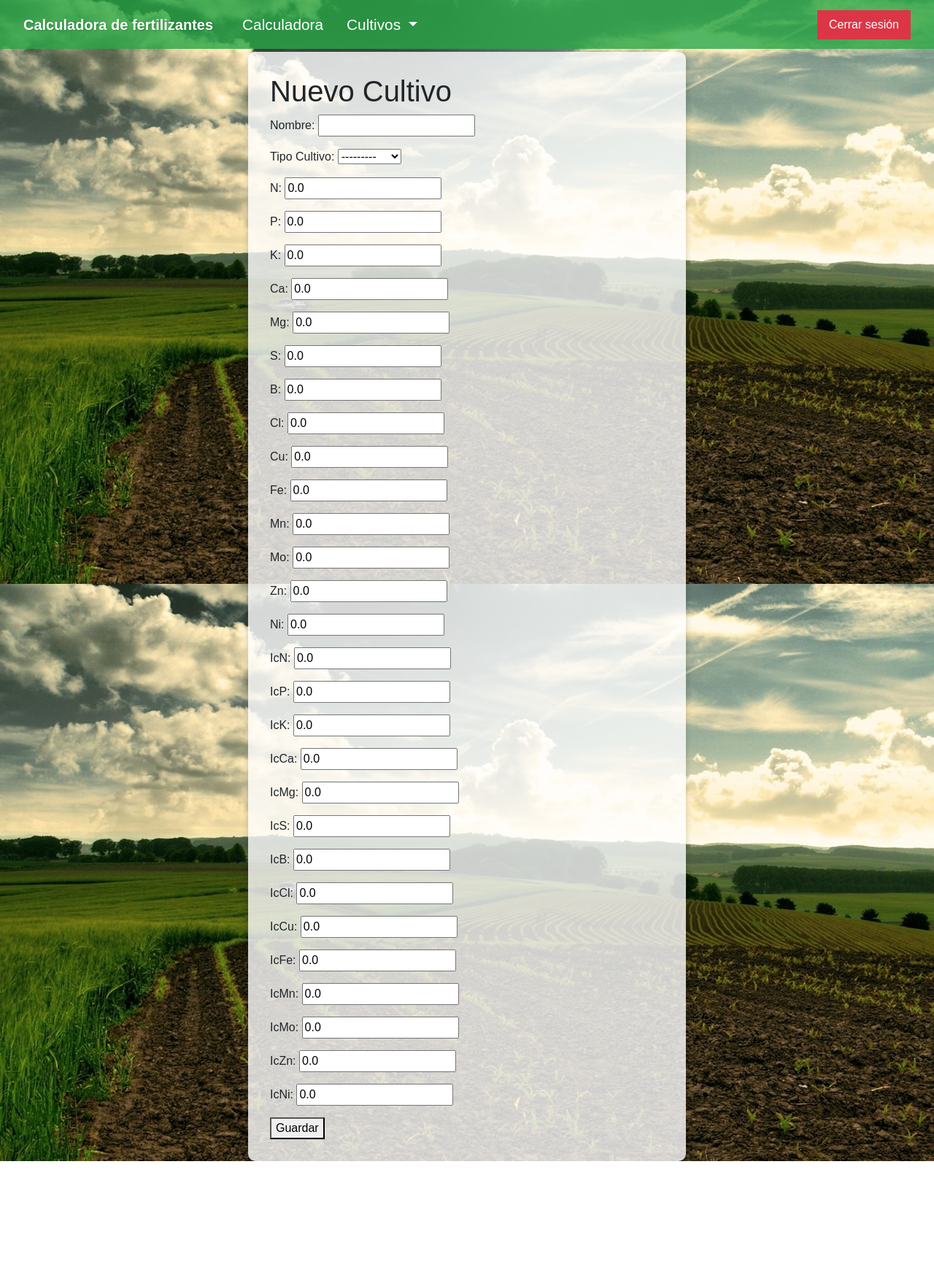
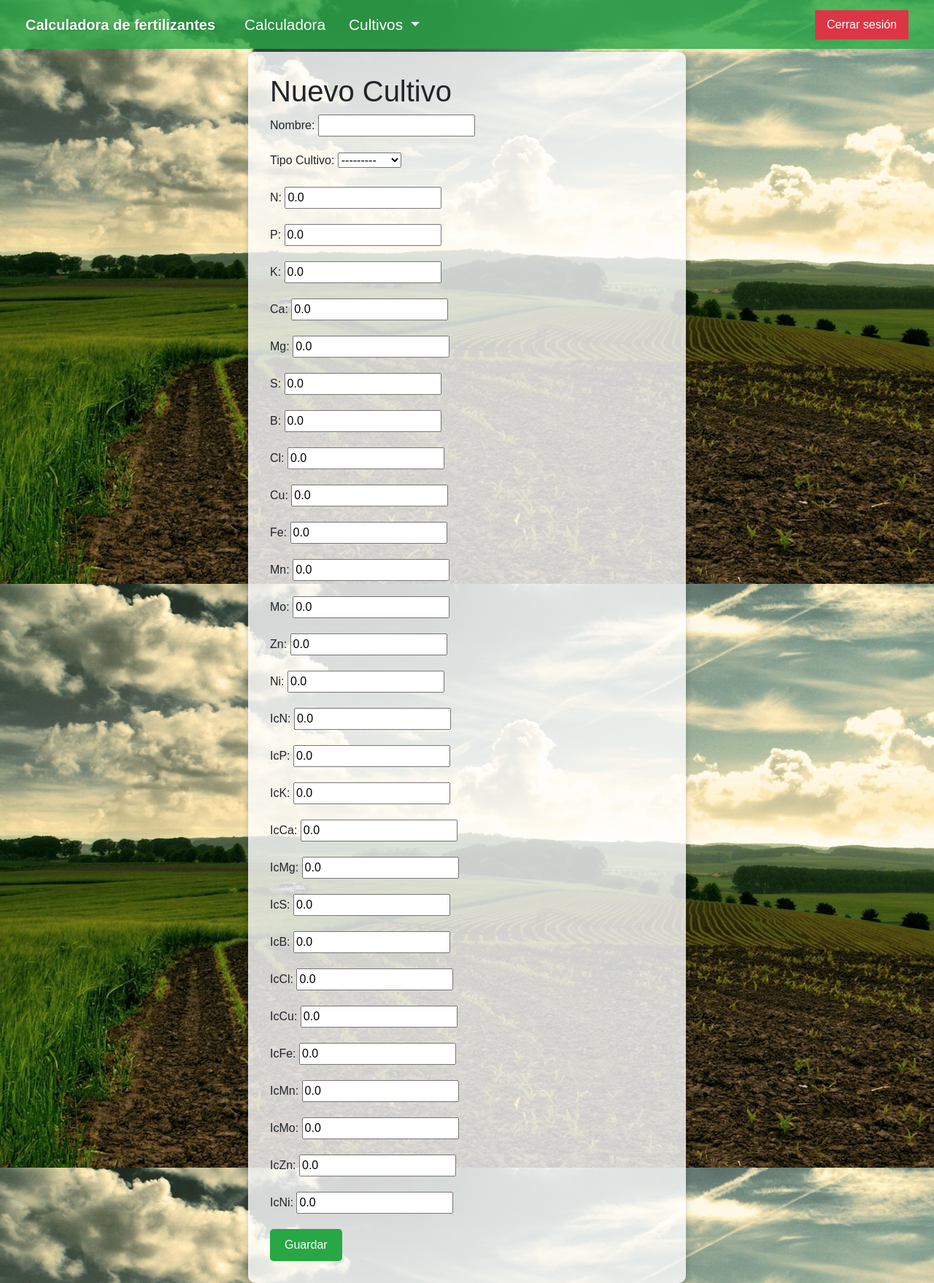
Before and after one commit to ErickFigueroaT/calculadora-fertilizante, a Django app: page /cultivos/nuevo_cultivo/ in a window 1280 px wide. Shown: the whole page at 73% size. Before the commit the page ends 1591 px from the top, so only its background shows below. Run offline with Django 5.2, Linux system fonts and the light colour scheme; a user stored in the database is signed in; data comes from the database, SQL or seed files in the repository; both versions use the stored data as it was after the commit.

Commit message:
agregacion de estilos a algunas ventanas

```diff
--- a/app/calculadoraFertilizante/calculadora/templates/base.html
+++ b/app/calculadoraFertilizante/calculadora/templates/base.html
@@ -7,7 +7,7 @@
     <meta name="viewport" content="width=device-width, initial-scale=1.0">
     <link href="https://cdn.jsdelivr.net/npm/bootstrap@5.3.3/dist/css/bootstrap.min.css" rel="stylesheet"
         integrity="sha384-QWTKZyjpPEjISv5WaRU9OFeRpok6YctnYmDr5pNlyT2bRjXh0JMhjY6hW+ALEwIH" crossorigin="anonymous">
-
+    <link rel="stylesheet" href="https://cdn.jsdelivr.net/npm/bootstrap@4.0.0/dist/css/bootstrap.min.css" integrity="sha384-Gn5384xqQ1aoWXA+058RXPxPg6fy4IWvTNh0E263XmFcJlSAwiGgFAW/dAiS6JXm" crossorigin="anonymous">
     <link rel="stylesheet" href="https://cdn.jsdelivr.net/npm/bootstrap-icons@1.11.3/font/bootstrap-icons.min.css">
     <script src="https://cdn.jsdelivr.net/npm/bootstrap@5.3.3/dist/js/bootstrap.bundle.min.js"
         integrity="sha384-YvpcrYf0tY3lHB60NNkmXc5s9fDVZLESaAA55NDzOxhy9GkcIdslK1eN7N6jIeHz"
@@ -143,7 +143,9 @@
             box-shadow: 0 4px 8px rgba(0, 0, 0, 0.2);
         }
 
-
+        .btn:hover {
+        background-color: #218838;
+        }
 
     </style>
 </head>
--- a/app/calculadoraFertilizante/cultivos/templates/cultivos/cultivo_form.html
+++ b/app/calculadoraFertilizante/cultivos/templates/cultivos/cultivo_form.html
@@ -13,7 +13,8 @@
         <form method="post">
             {% csrf_token %}
             {{form.as_p}}
-            <button type="submit">Guardar</button>
+            <button class="btn btn-success" type="submit"
+            style="background-color: #28a745; color: white; border: none; padding: 10px 20px; border-radius: 5px; cursor: pointer;">Guardar</button>
         </form>
     </div>
 </div>
--- a/app/calculadoraFertilizante/cultivos/templates/cultivos/tipocultivo_form.html
+++ b/app/calculadoraFertilizante/cultivos/templates/cultivos/tipocultivo_form.html
@@ -13,7 +13,8 @@
         <form method="post">
             {% csrf_token %}
             {{form.as_p}}
-            <button type="submit">Guardar</button>
+            <button class="btn-success" type="submit"
+            style="background-color: #28a745; color: white; border: none; padding: 10px 20px; border-radius: 5px; cursor: pointer;">Guardar</button>
         </form>
     </div>
 </div>
```
Also changed, not shown: app/calculadoraFertilizante/calculadora/templates/calculadora.html (+8 -2 lines), app/calculadoraFertilizante/db.sqlite3.
